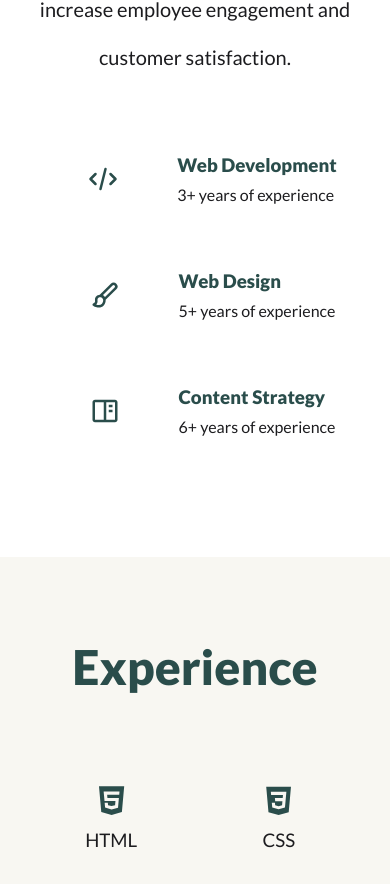
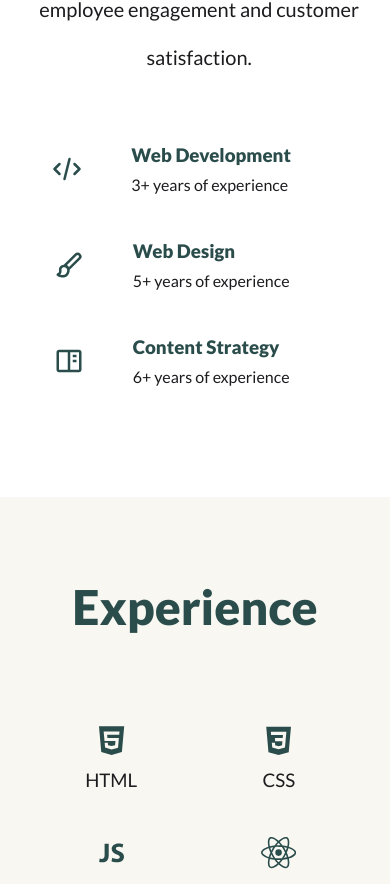
Before and after one commit to josh-merrill/personal-portfolio, a React (Vite) app: page / in a window 390 px wide. Shown: the part 1551-2435 px from the top of the page. Built offline with nearby package versions, Linux system fonts and the light colour scheme.

Commit message:
STYLE: Updated about__cards div

```diff
--- a/src/components/about/about.css
+++ b/src/components/about/about.css
@@ -102,12 +102,18 @@
 
 
   .about__cards {
-    margin: 3rem 0 0 0;
+    margin-top: 3rem;
     order: 1;
   }
 
   .about__card {
     justify-content: center;
+  }
+
+  .about__icon {
+    width: 80px;
+    height: 80px;
+    padding: 25px;
   }
 
   .about__content {
```
